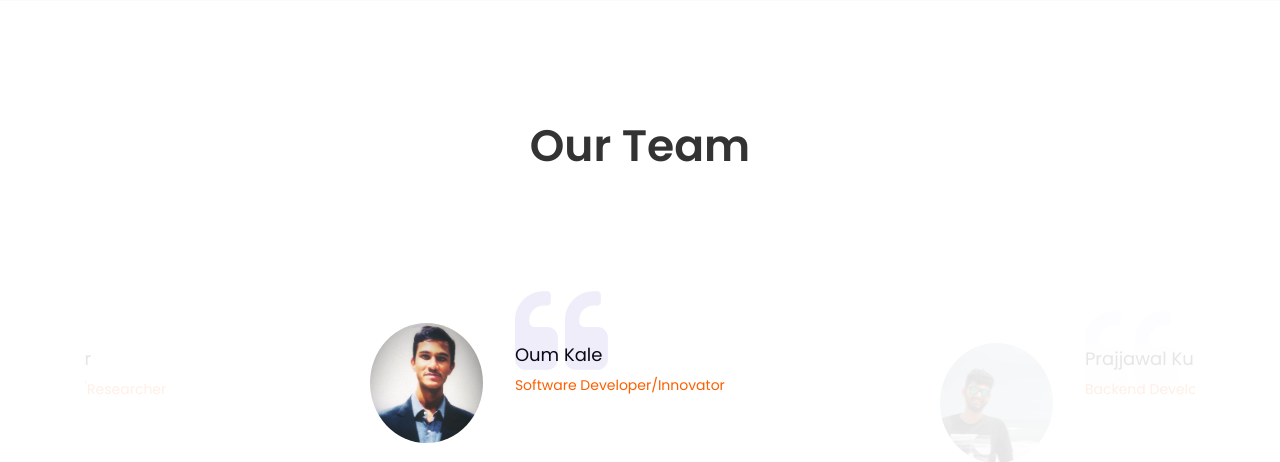
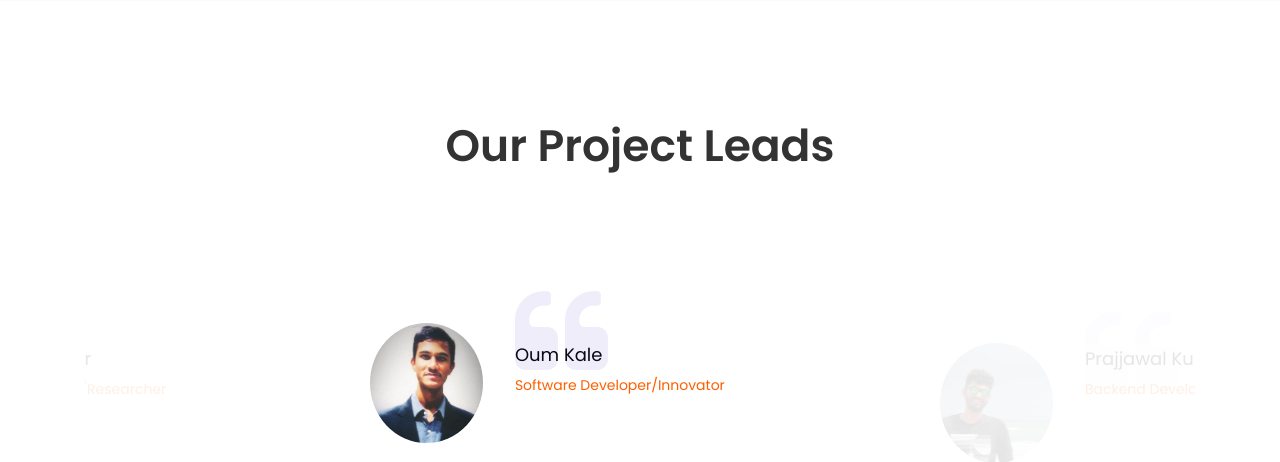
Before and after one commit to makecareereasy/makecareereasy, a Django app: page /about/ in a window 1280 px wide. Shown: the part 2637-3099 px from the top of the page. Run offline with Django 3.2, Linux system fonts and the light colour scheme; some libraries are stand-ins or nearby versions; some web fonts are replaced.

Commit message:
updated about
Signed-off-by: Oum Kale <oum.kale@mayadata.io>

```diff
--- a/templates/about.html
+++ b/templates/about.html
@@ -213,7 +213,7 @@
   <div class="container">
     <div class="row justify-content-center mb-5 pb-2">
     <div class="col-md-8 text-center heading-section ftco-animate">
-      <h2 class="mb-4">Our Team</h2>
+      <h2 class="mb-4">Our Project Leads</h2>
     </div>
     </div>
     <div class="row ftco-animate justify-content-center">
```
